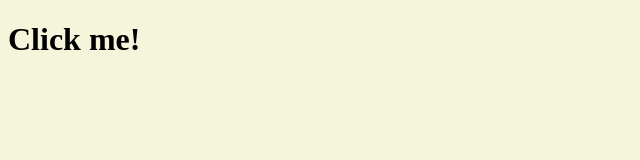
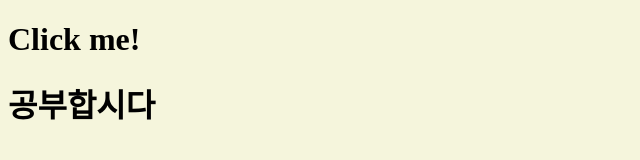
Before and after one commit to chae-heechan/Nomad_Coder_VanillaJS_Chrome_Clone, a plain HTML site: page index.html in a window 1280 px wide. Shown: the whole page, without its empty margins (0-640 px from the left). Drawn offline with Linux system fonts and the light colour scheme.

Commit message:
2021-07-25

```diff
--- a/index.html
+++ b/index.html
@@ -10,6 +10,7 @@
 <body>
     <div class="hello">
         <h1>Click me!</h1>
+        <h1>공부합시다</h1>
     </div>
     <script src="script.js"></script>
 </body>
```
